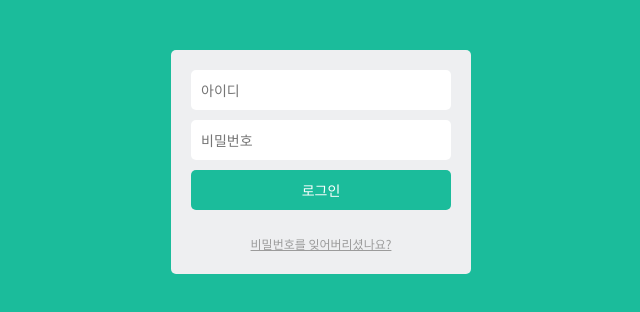
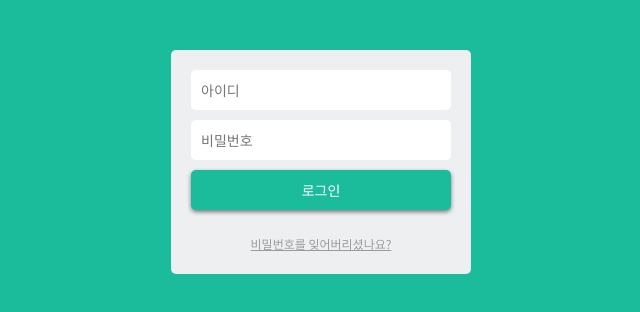
Before and after one commit to imgoing/codeit_study, a plain HTML site: page 마우스오버버튼/index.html in a window 1280 px wide. In both pictures the pointer is over the input "로그인". Shown: the whole page, without its empty margins (319-959 px from the left). Drawn offline with Linux system fonts and the light colour scheme.

Commit message:
마우스오버버튼

```diff
--- a/마우스오버버튼/css/styles.css
+++ b/마우스오버버튼/css/styles.css
@@ -40,7 +40,9 @@
 
   }
 
-  /*이곳에 코드를 작성하세요.*/
+  .submit-btn:hover {
+      box-shadow: 0 2px 4px 0 rgba(0, 0, 0, 0.50);
+  }
 
 
   .links {
```
